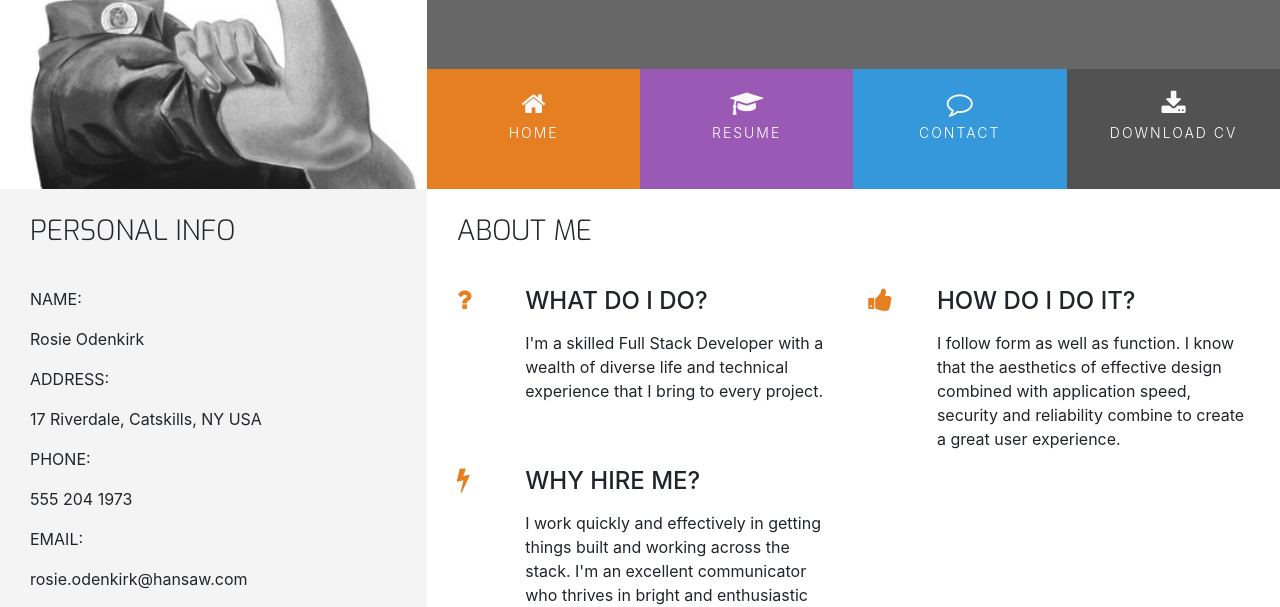
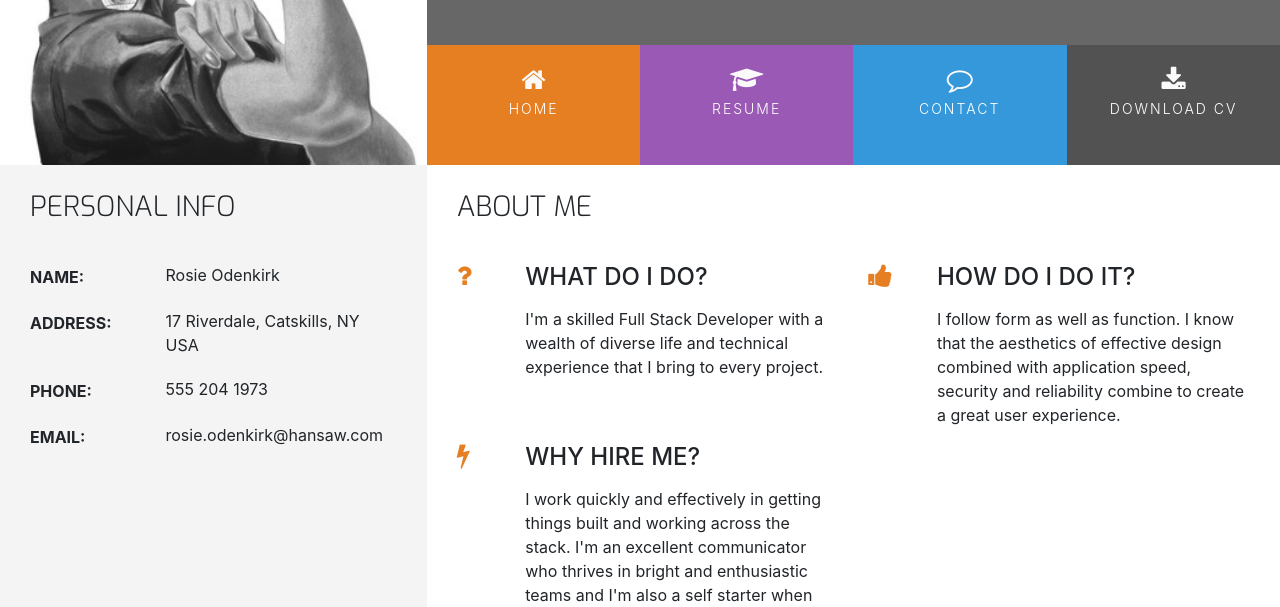
Before and after one commit to Welshy92/UCD-resume, a plain HTML site: page index.html in a window 1280 px wide. Shown: the part 204-811 px from the top of the page. Drawn offline with nearby package versions, Linux system fonts and the light colour scheme.

Commit message:
Add personal info styling

```diff
--- a/assets/css/style.css
+++ b/assets/css/style.css
@@ -30,23 +30,6 @@
     background-color: #525252;
 }
 
-.row-table {
-    display: table;
-}
-
-.section-column {
-    display: table-cell;
-    padding: 0 30px 30px;
-    float: none;
-}
-
-.section-heading {
-    font-family: "Exo", sans-serif;
-    font-weight: 300;
-    margin-top: 25px;
-    margin-bottom: 40px;
-}
-
 /* ----------------------------------------Special paddings/margins/text */
 
 h1,
@@ -68,6 +51,23 @@ h4 {
 
 .inline-block {
     display: inline-block;
+}
+
+.row-table {
+    display: table;
+}
+
+.section-column {
+    display: table-cell;
+    padding: 0 30px 30px;
+    float: none;
+}
+
+.section-heading {
+    font-family: "Exo", sans-serif;
+    font-weight: 300;
+    margin-top: 25px;
+    margin-bottom: 40px;
 }
 
 /*--------------------------------------------Heading*/
@@ -225,3 +225,38 @@ footer {
 .three-reasons-heading {
     margin-bottom: 15px;
 }
+
+/* ----------------------------------------Personal Info */
+
+.personal-info-item {
+    margin-bottom: 20px;
+    display: block;
+    clear: both;
+}
+
+.personal-info-item .key,
+.personal-info-item .value {
+    padding-right: 8px;
+    display: inline-block;
+}
+
+.personal-info-item .key p,
+.personal-info-item .value p {
+    margin: 0;
+}
+
+.personal-info-item .key {
+    width: 30%;
+    margin-right: 21px;
+    padding-top: 2px;
+    vertical-align: top;
+}
+
+.personal-info-item .key p {
+    font-weight: 700;
+}
+
+.personal-info-item .value {
+    position: relative;
+    width: 60%;
+}
--- a/index.html
+++ b/index.html
@@ -1,4 +1,4 @@
-!DOCTYPE html>
+<!DOCTYPE html>
 <html lang="en">
 <head>
     <meta charset="UTF-8">
```
